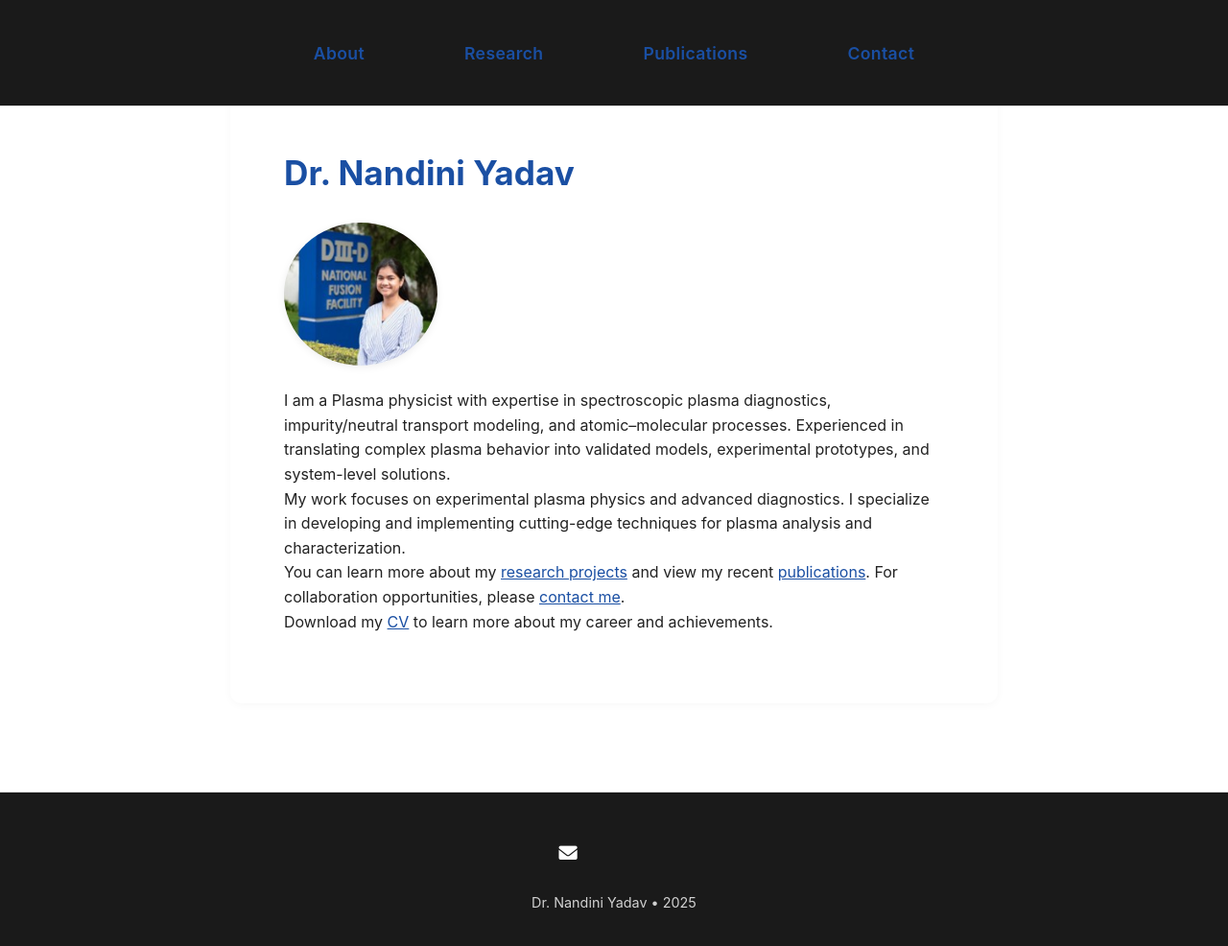
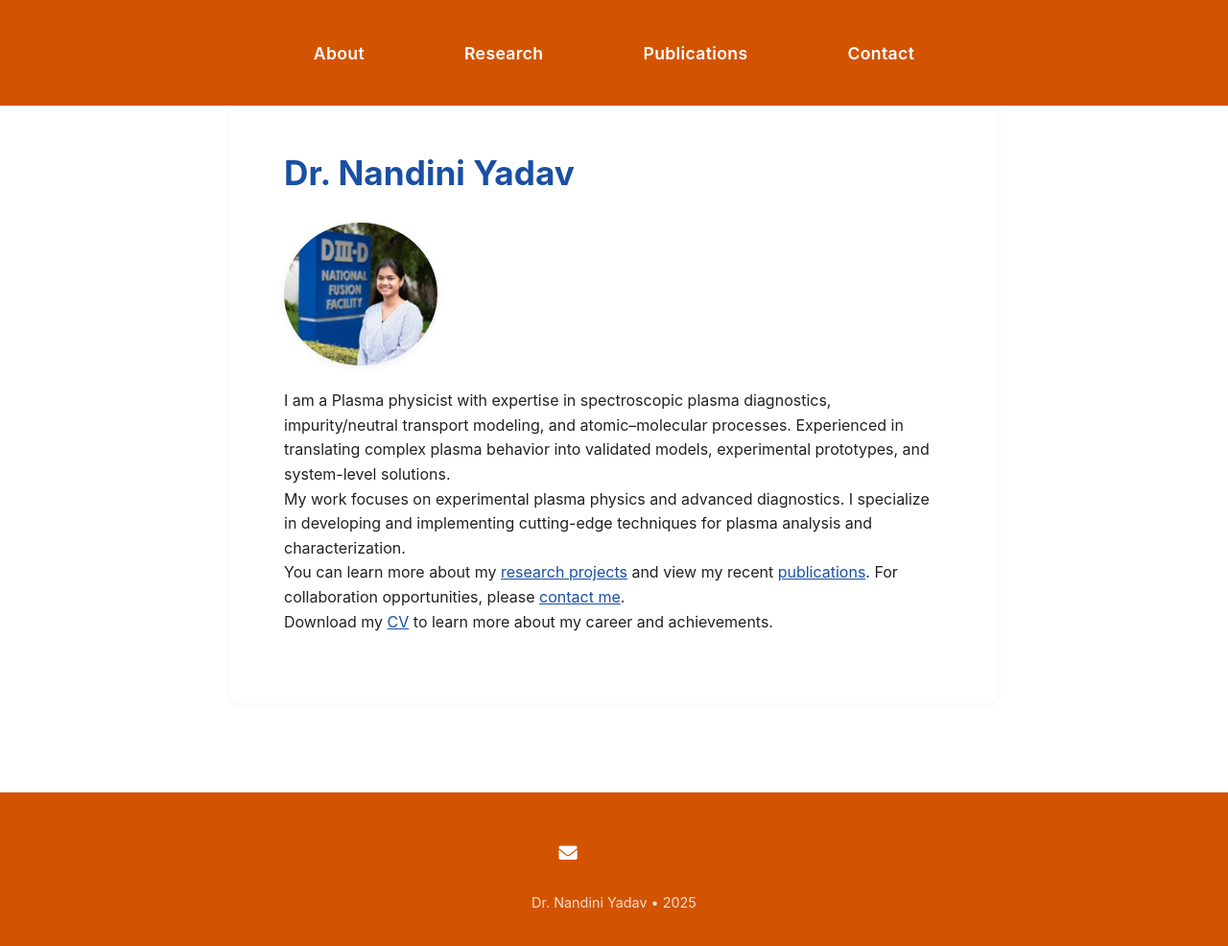
Before and after one commit to nandiniyadavaa/Researcher-NandiniYadav, a Jekyll site: the page built from pages/about.md, in a window 1280 px wide and 1000 px high. Shown: the top 986 px of the window at 96% size. Built offline with Jekyll 4.4.1, drawn with Linux system fonts in a browser that asks for light colours; a style sheet for code colours, icons or effects is not loaded.

Commit message:
Scrolling issue fix

```diff
--- a/_config.yml
+++ b/_config.yml
@@ -3,8 +3,8 @@ email: "nandini7754@gmail.com"
 description: "Plasma physicist"
 baseurl: "/Researcher-NandiniYadav"
 url: "https://srv22.github.io"
-#url: "http://localhost:4000"
-theme: minima
+# Using custom theme
+theme: null
 plugins:
   - jekyll-feed
   - jekyll-redirect-from
--- a/_includes/header.html
+++ b/_includes/header.html
@@ -1,3 +1,12 @@
+<style>
+  header {
+    background-color: #D35400 !important;
+  }
+  header nav a {
+    color: #ffffff !important;
+  }
+</style>
+
 <header>
   <div class="content-container">
     <nav>
--- a/assets/css/header-footer.css
+++ b/assets/css/header-footer.css
@@ -7,14 +7,18 @@ body {
 }
 
 /* Header and Navigation */
-header {
-  background-color: var(--header-bg);
+body > header {
+  background-color: #D35400 !important;
   padding: 1.5rem 0;
   width: 100%;
   position: fixed;
   top: 0;
   left: 0;
   z-index: 1000;
+}
+
+body > header nav a {
+  color: #ffffff !important;
 }
 
 .content-container {
@@ -70,7 +74,7 @@ main {
 
 /* Footer styling */
 footer {
-  background-color: var(--footer-bg);
+  background-color: #D35400 !important;
   color: var(--footer-text);
   padding: 3rem 0;
   width: 100%;
--- a/assets/css/style.css
+++ b/assets/css/style.css
@@ -1,17 +1,19 @@
-/* Reset and base styles */
+/* CSS Variables */
 :root {
   --primary-color: #1a1a1a;
   --text-color: #333;
   --link-color: #0066cc;
   --link-hover-color: #004c99;
   --background-color: #fff;
-  --header-bg: #1a1a1a;
-  --header-text: #ffffff;
-  --footer-bg: #1a1a1a;
-  --footer-text: #ffffff;
+  --header-bg: #D35400 !important;
+  --header-text: #ffffff !important;
+  --footer-bg: #D35400 !important;
+  --footer-text: #ffffff !important;
   --border-color: #eaeaea;
   --content-max-width: 1000px;
 }
+
+/* Reset and base styles */
 
 * {
   margin: 0;
```
